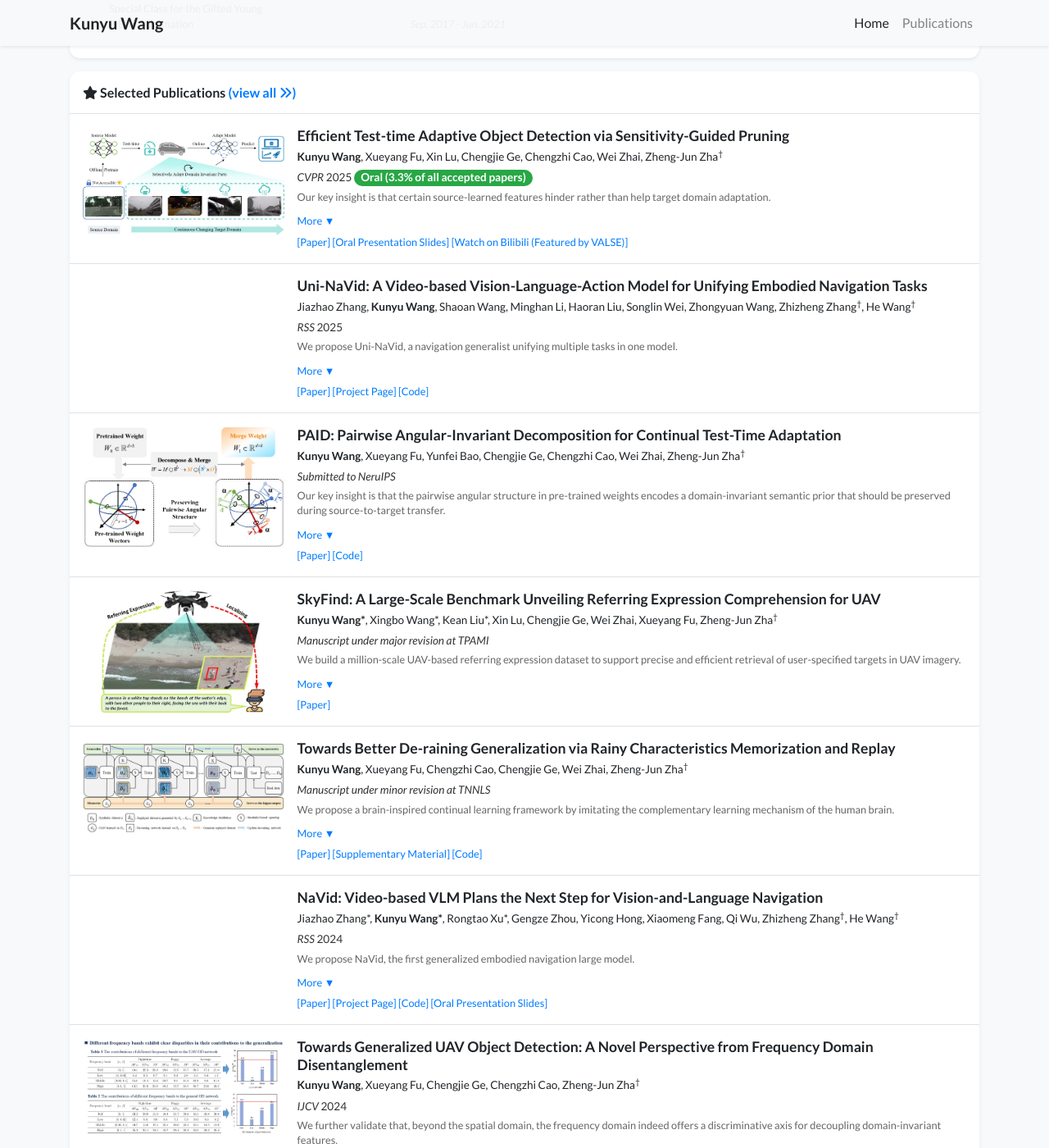
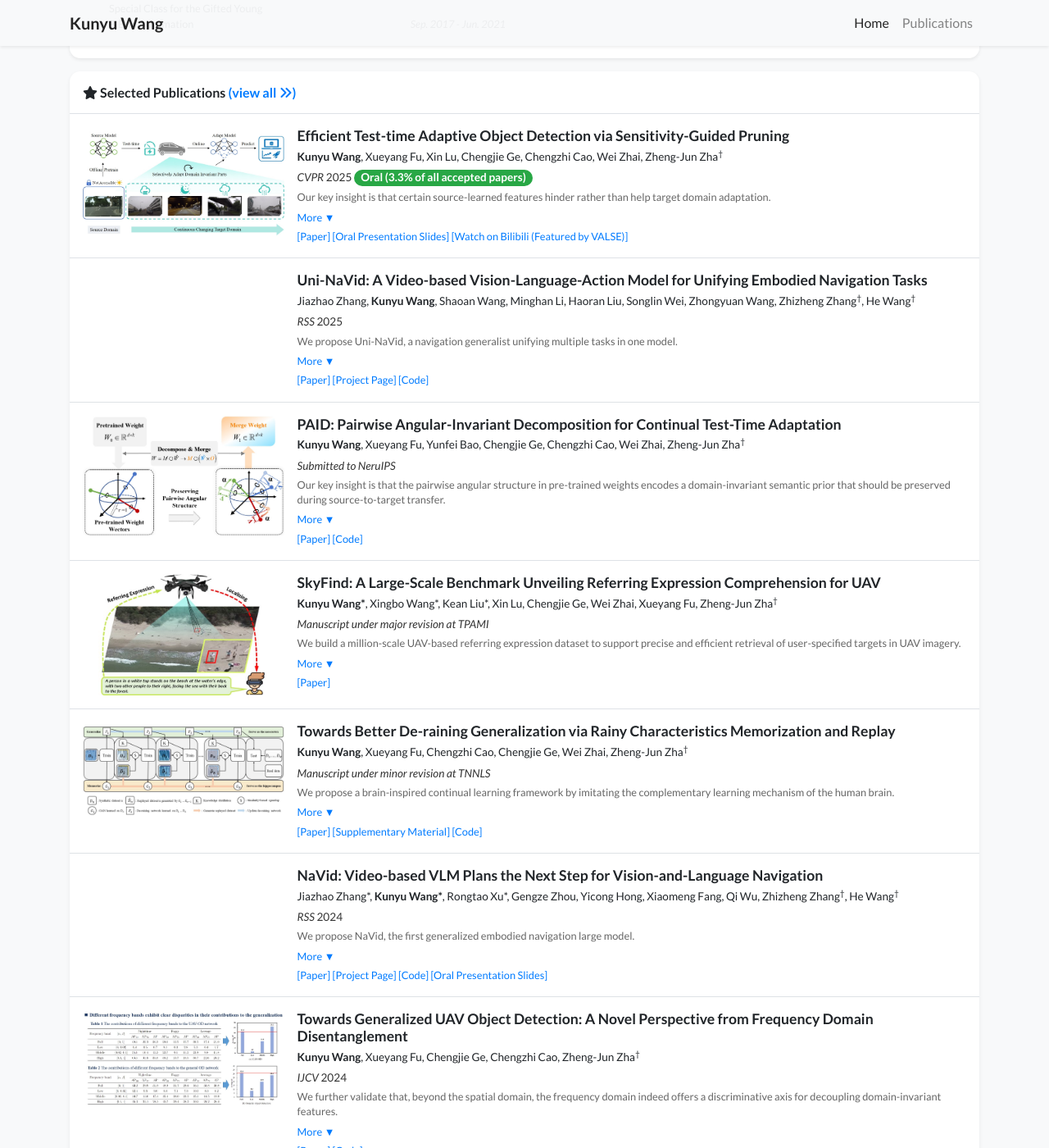
Before and after one commit to wangkunyu241/wangkunyu241.github.io, a Jekyll site: the page built from index.html, in a window 1280 px wide and 1400 px high, scrolled down 1013 px. Shown: the whole window at 82% size. Built offline with Jekyll 4.4.1, drawn with Linux system fonts in a browser that asks for light colours; nearby versions of some CDN libraries; a style sheet for code colours, icons or effects is not loaded.

Commit message:
Update global.css

```diff
--- a/assets/css/global.css
+++ b/assets/css/global.css
@@ -145,7 +145,7 @@ div.lazy {
     font-size: 0.8rem;
     color: #666;
     line-height: 1.4;
-    margin-bottom: 0.4rem;
+    margin-bottom: 0.1rem;
 }
 
 .toggle-btn {
@@ -160,7 +160,7 @@ div.lazy {
 .small-toggle {
   font-size: 0.8rem;
   margin-top: 0px;
-  margin-bottom: 8px;
+  margin-bottom: 6px;
 }
 
 .toggle-btn:hover {
```
